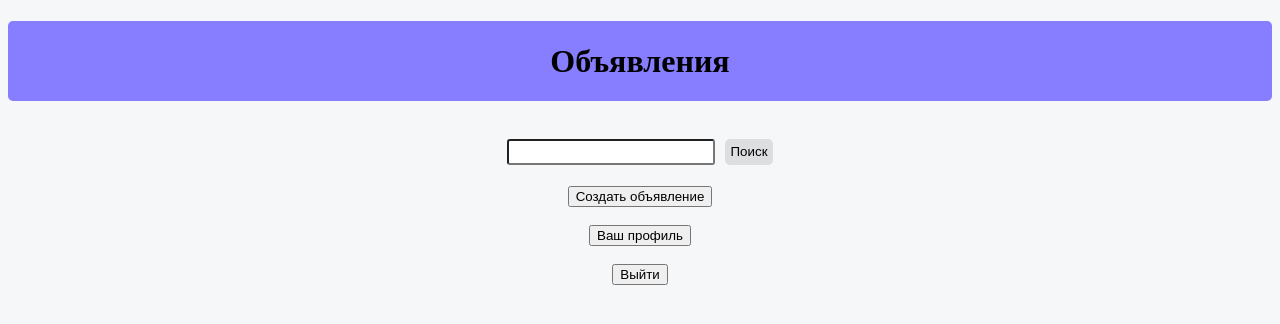
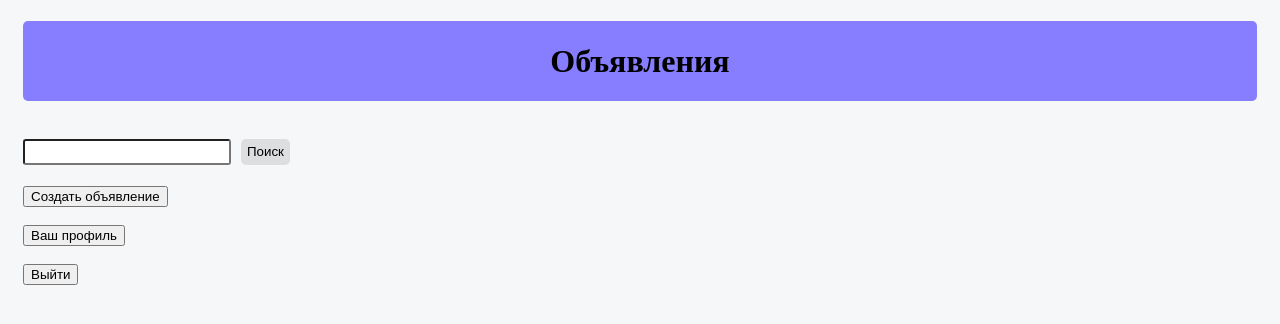
Before and after one commit to TetherOne/avito, a Django app: page /avito/ in a window 1280 px wide. Shown: the top 324 px of the page. Run offline with Django 4.2, Linux system fonts and the light colour scheme; the visitor is signed in with stand-in values (Sample User, id 1); data comes from the database, SQL or seed files in the repository; data that the repository does not hold is empty.

Commit message:
ad succes url

```diff
--- a/avito/avitoapp/templates/avitoapp/ad_form.html
+++ b/avito/avitoapp/templates/avitoapp/ad_form.html
@@ -57,6 +57,7 @@
             border: none;
             border-radius: 4px;
             margin-left: 10px;
+
         }
 
         button:hover {
--- a/avito/avitoapp/templates/avitoapp/ad_list.html
+++ b/avito/avitoapp/templates/avitoapp/ad_list.html
@@ -13,7 +13,8 @@
         .search {
             height: 45px;
             display: flex;
-            justify-content: center;
+            justify-content: left;
+            margin-left: 15px;
         }
 
         .search-button {
@@ -28,15 +29,16 @@
 
         .button {
             display: flex;
-            justify-content: center;
+            justify-content: left;
 
             /*margin-left: 534px;*/
             border-radius: 5px;
+            margin-left: 15px;
         }
 
         .button button:hover {
+            cursor: pointer;
 
-            cursor: pointer;
         }
 
         a {
@@ -50,6 +52,7 @@
 
         .indentation {
             margin-left: 15px;
+
         }
 
         .image {
@@ -68,6 +71,8 @@
             border-radius: 5px;
             text-align: center;
             line-height: 40px;
+            margin-left: 15px;
+            margin-right: 15px;
         }
 
         .ads-container {
--- a/avito/avitoapp/views.py
+++ b/avito/avitoapp/views.py
@@ -74,9 +74,8 @@ class AdUpdateView(UpdateView):
     form_class = AdForm
 
     def get_success_url(self):
-        return reverse(
-            'avitoapp:main-page',
-        )
+        return reverse_lazy('avitoapp:your-profile', kwargs={'pk': self.request.user.pk})
+
 
     def form_valid(self, form):
         response = super().form_valid(form)
```
Also changed, not shown: avito/avito/settings.py (+6 -2 lines).
